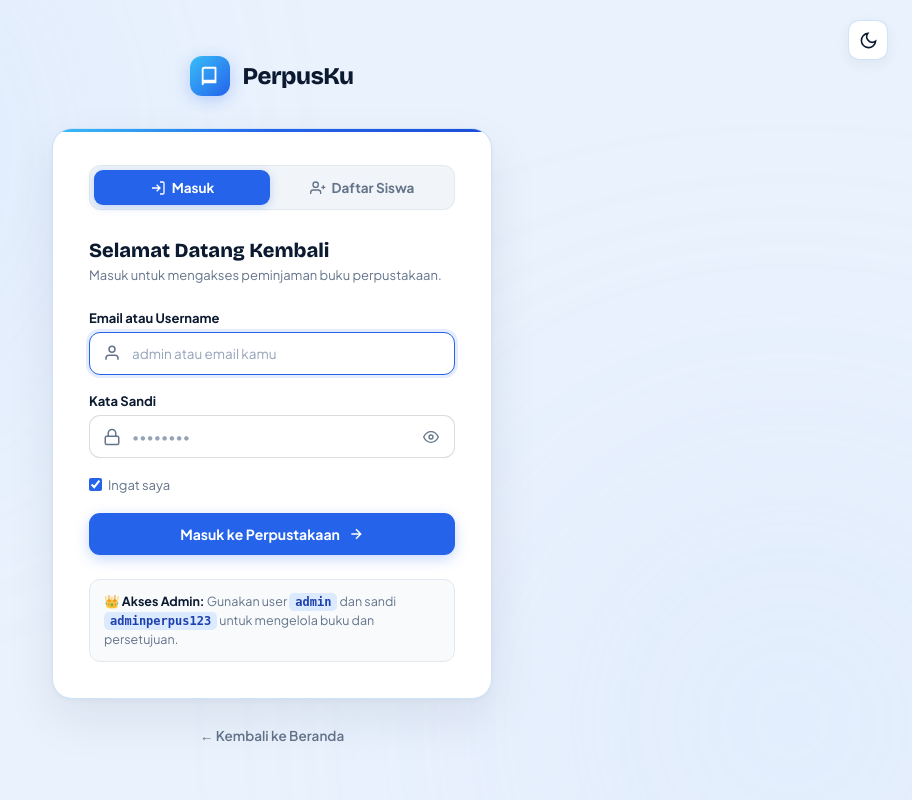
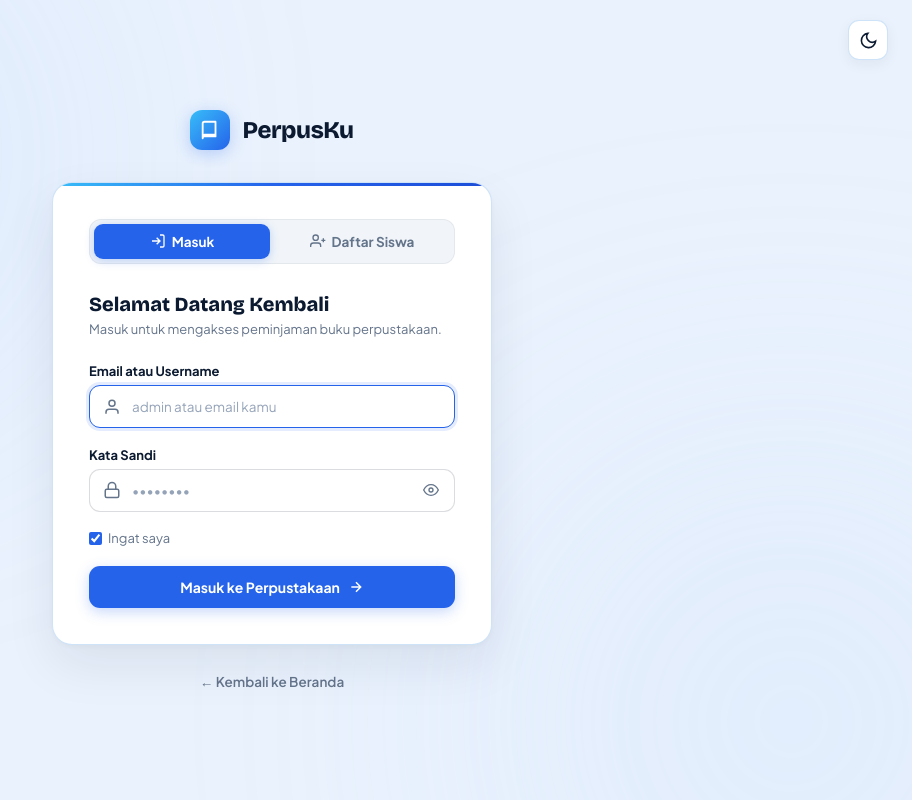
Before and after one commit to nazillannazwaa/PerpusKuDigital, a Laravel app: page /login in a window 1280 px wide. Shown: the whole page, without its empty margins (368-1280 px from the left). Run offline with Laravel 12, Linux system fonts and the light colour scheme.

Commit message:
refactor: hapus admin hint box pada halaman login

```diff
--- a/resources/views/auth/login.blade.php
+++ b/resources/views/auth/login.blade.php
@@ -75,19 +75,6 @@
     }
     body.dark-mode .btn-eye:hover {
       color: #f8fafc;
-    }
-    body.dark-mode .admin-hint-card {
-      background: rgba(30, 58, 95, 0.3);
-      border-color: rgba(56, 189, 248, 0.2);
-      color: #93c5fd;
-    }
-    body.dark-mode .admin-hint-card b {
-      color: #f8fafc;
-    }
-    body.dark-mode .admin-hint-card code {
-      background: #0b1a30;
-      color: #38bdf8;
-      border: 1px solid rgba(56, 189, 248, 0.2);
     }
     body.dark-mode .back-home {
       color: #94a3b8;
@@ -353,27 +340,6 @@
       box-shadow: 0 6px 18px rgba(37, 99, 235, 0.3);
     }
 
-    /* Admin Hint Box */
-    .admin-hint-card {
-      margin-top: 1.5rem;
-      background: #f8fafc;
-      border: 1px solid #e2e8f0;
-      border-radius: 11px;
-      padding: 12px 14px;
-      font-size: 12.5px;
-      color: var(--muted);
-      line-height: 1.5;
-    }
-    .admin-hint-card b { color: var(--navy); }
-    .admin-hint-card code {
-      background: #dbeafe;
-      color: #1e40af;
-      padding: 2px 6px;
-      border-radius: 5px;
-      font-weight: 700;
-      font-size: 12px;
-    }
-
     .back-home {
       margin-top: 1.75rem;
       font-size: 13.5px;
@@ -561,11 +527,6 @@
             <svg style="width:16px;height:16px;stroke:currentColor;fill:none;stroke-width:2.2;" viewBox="0 0 24 24"><path d="M5 12h14M12 5l7 7-7 7"/></svg>
           </button>
         </form>
-
-        <!-- Admin Login Info Hint -->
-        <div class="admin-hint-card">
-          <b>👑 Akses Admin:</b> Gunakan user <code>admin</code> dan sandi <code>adminperpus123</code> untuk mengelola buku dan persetujuan.
-        </div>
       </div>
 
       <!-- ================= TAB 2: FORM DAFTAR SISWA ================= -->
```
